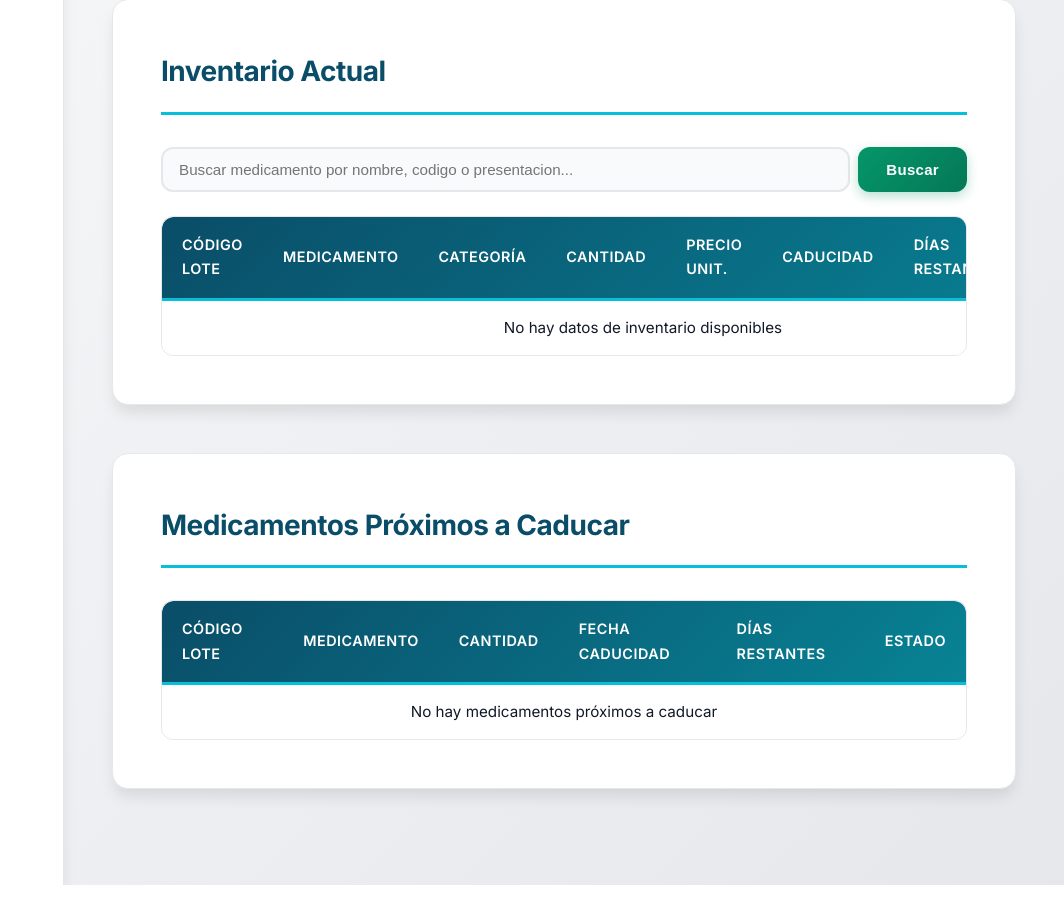
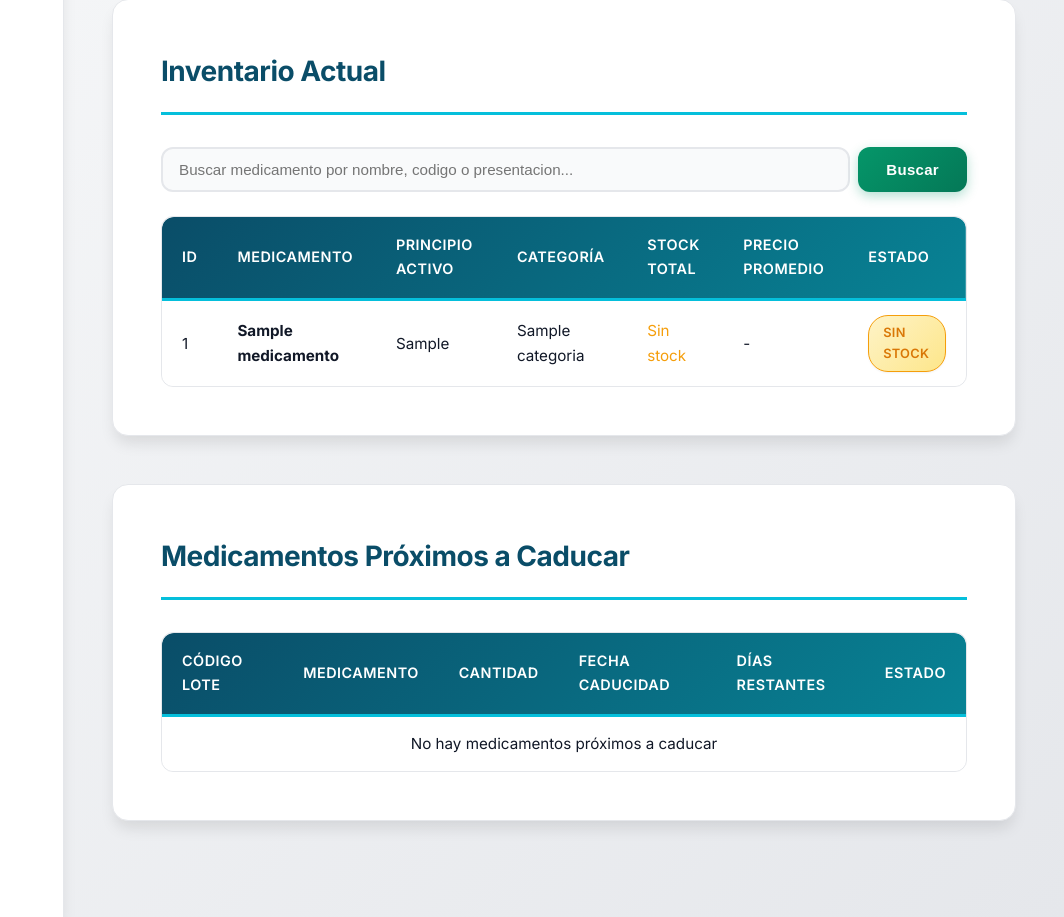
Before and after one commit to Henry280000/DataBases_Project, a Flask app: page /dashboard in a window 1280 px wide. Shown: the part 479-1396 px from the top of the page, without its empty margins (216-1280 px from the left). Before the commit the page ends 1364 px from the top, so only its background shows below. Run offline with Flask 3, Linux system fonts and the light colour scheme; the visitor is signed in with stand-in values (Sample User, id 1); tables that the repository leaves empty hold one stand-in row (values such as "Sample post"); data that the repository does not hold is empty.

Commit message:
Fix: Configuración UTF-8 y mejoras en dashboard
- Agregada tabla precios_proveedor en schema
- Configuración UTF-8 en Dockerfile y MySQL
- Corregido ENUM de rol sin acentos (Farmaceutico)
- Dashboard ahora muestra todos los medicamentos (no solo con lotes)
- Conexiones MySQL con charset utf8mb4
- Archivos de test para UTF-8 y proveedores

```diff
--- a/app.py
+++ b/app.py
@@ -156,20 +156,21 @@ def dashboard():
                 'ventas_mes': 0
             }
 
-        # Obtener inventario (con opcion de busqueda)
+        # Obtener todos los medicamentos (con opcion de busqueda)
         search_query = request.args.get('search', '')
         try:
-            inventario = mysql_models.get_inventario_actual()
+            inventario = mysql_models.get_all_medicamentos()
 
             # Filtrar por búsqueda si hay un término
             if search_query:
                 inventario = [
                     item for item in inventario
-                    if search_query.lower() in item.get('nombre_medicamento', '').lower()
-                    or search_query.lower() in item.get('codigo_lote', '').lower()
+                    if search_query.lower() in item.get('nombre', '').lower()
+                    or search_query.lower() in item.get('principio_activo', '').lower()
+                    or search_query.lower() in item.get('categoria_nombre', '').lower()
                 ]
         except Exception as e:
-            print(f"Error obteniendo inventario: {e}")
+            print(f"Error obteniendo medicamentos: {e}")
             inventario = []
 
         # Obtener medicamentos próximos a caducar
@@ -828,7 +829,7 @@ def not_found(e):
 
 @app.route('/api/lotes-caducados', methods=['GET'])
 @login_required
-@role_required('Gerente', 'Farmacéutico')
+@role_required('Gerente', 'Farmaceutico')
 def get_lotes_caducados():
     # Obtener lista de lotes caducados
     try:
@@ -854,7 +855,7 @@ def eliminar_lote(lote_id):
 
 @app.route('/api/medicamentos/nuevo', methods=['POST'])
 @login_required
-@role_required('Gerente', 'Farmacéutico')
+@role_required('Gerente', 'Farmaceutico')
 def crear_medicamento_nuevo():
     # Crear un nuevo medicamento
     try:
--- a/docker-compose.yml
+++ b/docker-compose.yml
@@ -6,7 +6,7 @@ services:
     image: mysql:8.0
     container_name: pharmaflow_mysql
     restart: always
-    command: --default-authentication-plugin=mysql_native_password
+    command: --default-authentication-plugin=mysql_native_password --character-set-server=utf8mb4 --collation-server=utf8mb4_unicode_ci
     environment:
       MYSQL_ROOT_PASSWORD: 401387            # Password you want
       MYSQL_DATABASE: pharmaflow_relational
@@ -19,6 +19,7 @@ services:
       - ./database/mysql_schema.sql:/docker-entrypoint-initdb.d/01-schema.sql
       - ./database/mysql_roles_privileges.sql:/docker-entrypoint-initdb.d/02-roles.sql
       - ./database/mysql_data_seed.sql:/docker-entrypoint-initdb.d/03-data.sql
+      - ./database/auto_precios_proveedor.sql:/docker-entrypoint-initdb.d/04-precios.sql
     networks:
       - pharmaflow_network
     healthcheck:
--- a/models/mysql_models.py
+++ b/models/mysql_models.py
@@ -705,7 +705,7 @@ class MySQLModels:
             SELECT
                 COUNT(*) AS total_usuarios,
                 COUNT(CASE WHEN rol = 'Gerente' THEN 1 END) AS total_gerentes,
-                COUNT(CASE WHEN rol = 'Farmacéutico' THEN 1 END) AS total_farmaceuticos,
+                COUNT(CASE WHEN rol = 'Farmaceutico' THEN 1 END) AS total_farmaceuticos,
                 COUNT(CASE WHEN rol = 'Investigador' THEN 1 END) AS total_investigadores
             FROM usuarios
             WHERE activo = 1
--- a/templates/dashboard.html
+++ b/templates/dashboard.html
@@ -95,13 +95,12 @@
                     <table>
                         <thead>
                             <tr>
-                                <th>Código Lote</th>
+                                <th>ID</th>
                                 <th>Medicamento</th>
+                                <th>Principio Activo</th>
                                 <th>Categoría</th>
-                                <th>Cantidad</th>
-                                <th>Precio Unit.</th>
-                                <th>Caducidad</th>
-                                <th>Días Restantes</th>
+                                <th>Stock Total</th>
+                                <th>Precio Promedio</th>
                                 <th>Estado</th>
                             </tr>
                         </thead>
@@ -109,42 +108,35 @@
                             {% if inventario %}
                                 {% for item in inventario %}
                                 <tr>
-                                    <td>{{ item.codigo_lote }}</td>
-                                    <td>{{ item.nombre_medicamento }}</td>
-                                    <td>{{ item.categoria }}</td>
-                                    <td>{{ item.cantidad_disponible }}</td>
-                                    <td>${{ "{:,.2f}".format(item.precio_unitario) }}</td>
-                                    <td>{{ item.fecha_caducidad.strftime('%d/%m/%Y') if item.fecha_caducidad else 'N/A' }}</td>
+                                    <td>{{ item.id }}</td>
+                                    <td><strong>{{ item.nombre }}</strong></td>
+                                    <td>{{ item.principio_activo }}</td>
+                                    <td>{{ item.categoria_nombre }}</td>
                                     <td>
-                                        {% if item.dias_para_caducar is not none %}
-                                            {% if item.dias_para_caducar < 0 %}
-                                                <span style="color: var(--danger-color); font-weight: 600;">{{ item.dias_para_caducar }}</span>
-                                            {% else %}
-                                                {{ item.dias_para_caducar }}
-                                            {% endif %}
+                                        {% if item.stock_total > 0 %}
+                                            {{ "{:,.0f}".format(item.stock_total) }}
+                                        {% else %}
+                                            <span style="color: var(--warning-color);">Sin stock</span>
+                                        {% endif %}
+                                    </td>
+                                    <td>
+                                        {% if item.precio > 0 %}
+                                            ${{ "{:,.2f}".format(item.precio) }}
                                         {% else %}
                                             -
                                         {% endif %}
                                     </td>
                                     <td>
-                                        {% if item.dias_para_caducar is not none %}
-                                            {% if item.dias_para_caducar < 0 %}
-                                                <span class="badge badge-danger">CADUCADO</span>
-                                            {% elif item.dias_para_caducar < 30 %}
-                                                <span class="badge badge-danger">Crítico</span>
-                                            {% elif item.dias_para_caducar < 90 %}
-                                                <span class="badge badge-warning">Alerta</span>
-                                            {% else %}
-                                                <span class="badge badge-success">Vigente</span>
-                                            {% endif %}
+                                        {% if item.stock_total > 0 %}
+                                            <span class="badge badge-success">Disponible</span>
                                         {% else %}
-                                            <span class="badge badge-success">Vigente</span>
+                                            <span class="badge badge-warning">Sin stock</span>
                                         {% endif %}
                                     </td>
                                 </tr>
                                 {% endfor %}
                             {% else %}
-                                <tr><td colspan="8" style="text-align: center;">No hay datos de inventario disponibles</td></tr>
+                                <tr><td colspan="7" style="text-align: center;">No hay medicamentos disponibles</td></tr>
                             {% endif %}
                         </tbody>
                     </table>
```
Also changed, not shown: database/mysql_data_seed.sql (+6 -2 lines), database/mysql_schema.sql (+23 -1 lines), models/database.py (+13 -1 lines), test_proveedores.py (added, +34 -0 lines), test_utf8.py (added, +38 -0 lines), 1 other file.
